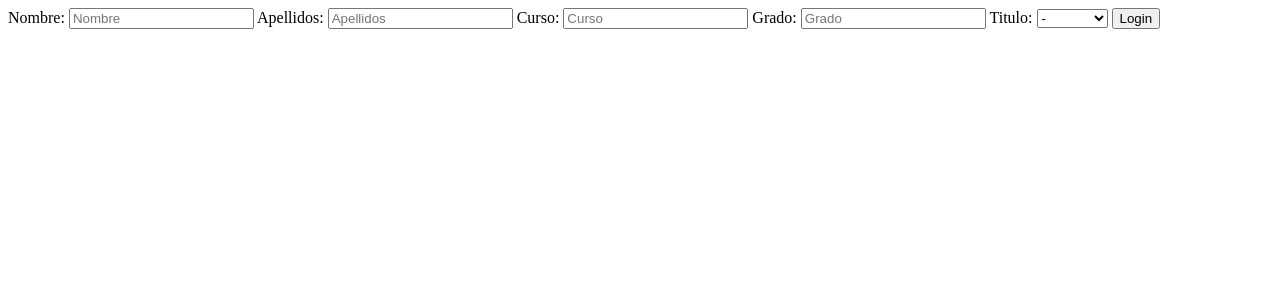
After one commit to alexalvarezg/U2U_app, a Flask app: page /estudiante_form in a window 1280 px wide. The commit adds this page. Shown: the top 300 px of the page. Run offline with Flask 2, Linux system fonts and the light colour scheme.

Commit message:
añadida view para insertar estudiante desde el formulario de prueba

```diff
--- a/app/views.py
+++ b/app/views.py
@@ -2,6 +2,7 @@ from tkinter import E
 from . import app, db
 from .models import *
 from flask import redirect, jsonify, make_response, render_template, request, session
+from flask import render_template
 
 
 
@@ -73,6 +74,7 @@ def index():
     estudiantes = estudiante_schema.dump(get_estudiantes)
     # Estudiantes should have the object titles
     return make_response(jsonify({"Estudiantes": estudiantes}))
+    #return render_template('estudiantes.html', data=estudiantes)
 
 # B.1) POST: INCORPORAR UN ESTUDIANTE
 @app.route('/postendpoint/estudiante', methods = ['POST'])
@@ -102,6 +104,41 @@ def add_student():
     db.session.add(nuevo_estudiante)
     db.session.commit()
     return make_response(jsonify({"Status" : "Sudent added"}))
+
+
+# (B.1_PRUEBA) POST: INCORPORAR UN ESTUDIANTE FORMULARIO
+@app.route('/estudiante_form', methods = ['GET','POST'])
+def add_student_form():
+    if request.method == "POST":
+        # getting input with name = fname in HTML form
+       name = request.form.get("name")
+       # getting input with name = lname in HTML form
+       surname = request.form.get("surname")
+       grade = request.form.get("grade")
+       degree = request.form.get("degree")
+
+       try:
+           title = request.form.get("title")
+           query_1 = db.session.query(Titulo).filter(Titulo.id == title)
+           nuevo_estudiante = Estudiante(nombre=name , apellidos=surname, curso=grade, grado=degree, titulo=query_1)
+        #    db.session.add(nuevo_estudiante)
+        #    db.session.commit()
+       except:
+           nuevo_estudiante = Estudiante(nombre=name , apellidos=surname, curso=grade, grado=degree, titulo=[])
+        #    db.session.add(nuevo_estudiante)
+        #    db.session.commit()
+
+       db.session.add(nuevo_estudiante)
+       db.session.commit()
+       get_estudiantes = Estudiante.query.all()
+       estudiante_schema = EstudianteSchema(many=True)
+       estudiantes = estudiante_schema.dump(get_estudiantes)
+        # Estudiantes should have the object titles
+       return make_response(jsonify({"Estudiantes": estudiantes}))
+
+    return render_template("new_estudiante.html")
+
+
 
 # B.2) POST: INCORPORAR VARIOS ESTUDIANTES
 @app.route('/postendpoint/estudiantes', methods = ['POST'])
--- a/templates/index.html
+++ b/templates/index.html
@@ -10,6 +10,7 @@
 	<h4>Flask: Rendering Templates</h4>
 		<a href="{{ url_for('see_titulos')}}">Titulos</a> <br>
 		<a href="{{ url_for('index') }}">Estudiantes</a> <br>
+		<a href="{{ url_for('add_student_form') }}">Incorporar Estudiante</a> <br>
 		<a href="{{ url_for('subjects') }}">Asignaturas Origen</a> <br>
 		<a href="{{ url_for('subjects_aborad') }}">Asignaturas Destino</a> <br>
 		<a href="{{ url_for('university') }}">Universidades</a> <br>
--- /dev/null
+++ b/templates/new_estudiante.html
@@ -0,0 +1,38 @@
+<!DOCTYPE html>
+<html>
+<head>
+ <title>Estudiantes </title>
+
+</head>
+<body>
+
+    <form action="{{ url_for('add_student_form')}}" method="post">
+        <label for="nombre">Nombre:</label>
+        <input type="text" id="name" name="name" placeholder="Nombre">
+
+        <label for="Apellidos">Apellidos:</label>
+        <input type="text" id="surname" name="surname" placeholder="Apellidos">
+
+        <label for="Curso">Curso:</label>
+        <input type="text" id="grade" name="grade" placeholder="Curso">
+
+        <label for="Grado">Grado:</label>
+        <input type="text" id="degree" name="degree" placeholder="Grado">
+
+        <label for="Titulo">Titulo:</label>
+        <select name="title" id="titulo" class="form-input rounded-full" placeholder="titulo" required data-error="Por favor introduzca sus apellidos">
+            <option value="-" class="option">-</option>
+            <option value="1" class="option">Inglés</option>
+            <option value="2" class="option">Francés</option>
+            <option value="3" class="option">Alemán</option>
+            <option value="4" class="option">Chino</option>
+            <option value="5" class="option">Italiano</option>
+          </select>
+
+
+
+        <button type="submit">Login</button>
+    </form>
+
+</body>
+</html>
```
Also changed, not shown: templates/estudiantes.html (added, +44 -0 lines).
